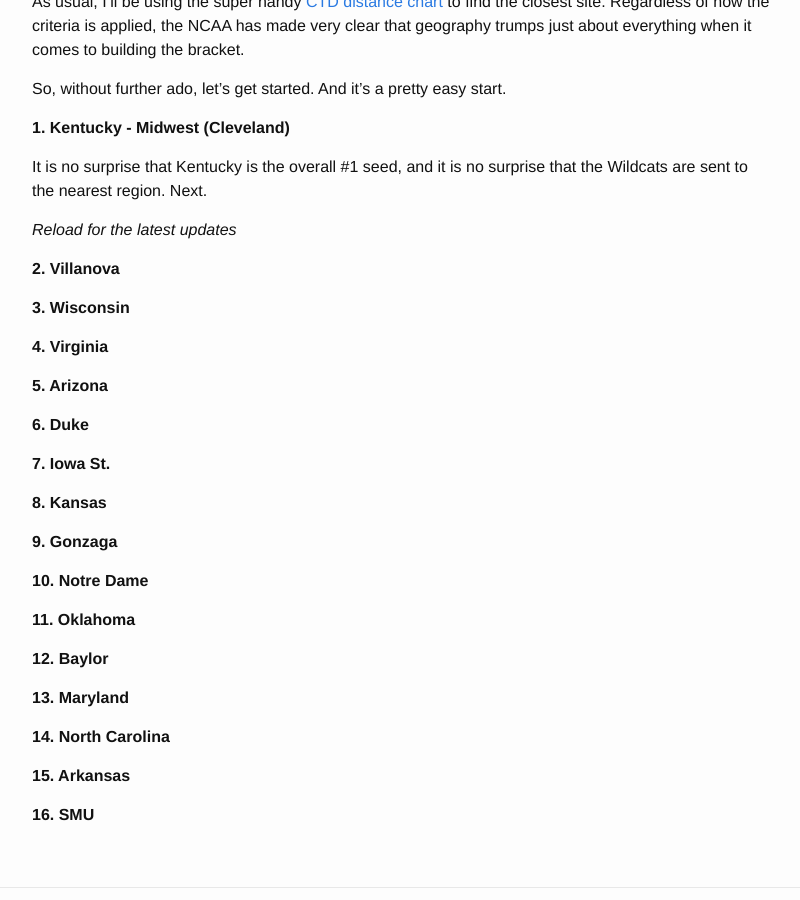
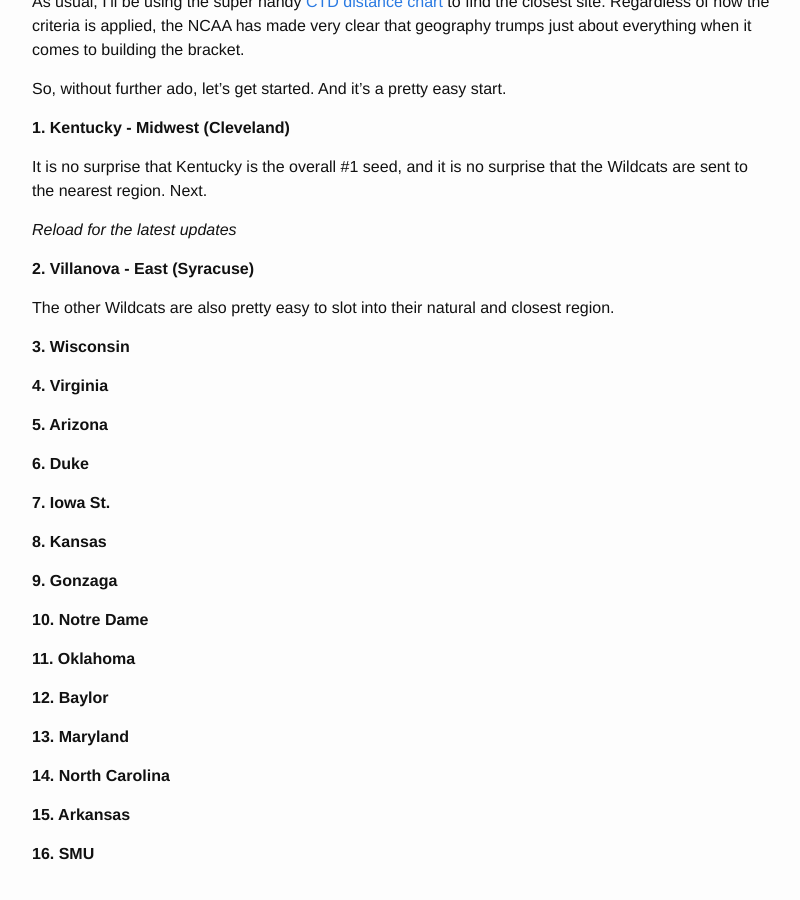
Before and after one commit to crashingthedance/blog.crashingthedance.com, a Jekyll site: the page built from _posts/2015-03-15-mocking_the_bracket.md, in a window 1280 px wide and 900 px high, scrolled down 1884 px. Shown: the whole window, without its empty margins (238-1038 px from the left). Built offline with Jekyll 4.4.1, drawn with Linux system fonts in a browser that asks for light colours.

Commit message:
Mock bracket update

```diff
--- a/_posts/2015-03-15-mocking_the_bracket.md
+++ b/_posts/2015-03-15-mocking_the_bracket.md
@@ -111,7 +111,10 @@ that the Wildcats are sent to the nearest region. Next.
 <a name='latest'></a>
 *Reload for the latest updates*
 
-**2. Villanova**
+**2. Villanova - East (Syracuse)**
+
+The other Wildcats are also pretty easy to slot into their natural and closest
+region.
 
 **3. Wisconsin**
 
```
